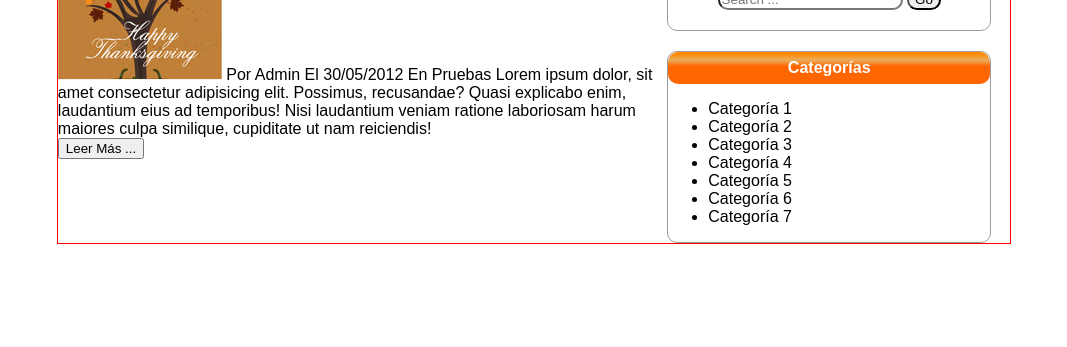
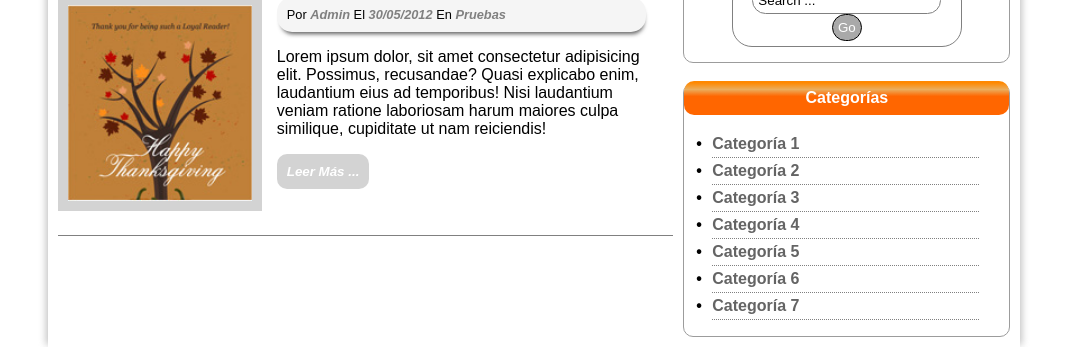
Before and after one commit to elescobars/pw15162022, a plain HTML site: page PracticaCSS03/index.html in a window 1280 px wide. Shown: the part 615-962 px from the top of the page, without its empty margins (106-1173 px from the left). Before the commit the page ends 859 px from the top, so only its background shows below. Drawn offline with Linux system fonts and the light colour scheme.

Commit message:
Practica CSS03 Terminada

```diff
--- a/PracticaCSS03/css/styles.css
+++ b/PracticaCSS03/css/styles.css
@@ -23,6 +23,28 @@ header nav ul li {
     font-weight: bold;
 }
 
+section article ul {
+    margin-left: -12px;
+    color: #646464;
+    font-weight: bold;
+    list-style: none;
+}
+
+section article ul li {
+    border-bottom: 1px dotted grey;
+    padding: 4px 0px;
+    margin-right: 30px;
+}
+
+section article ul li::before {
+    content: "\2022";
+    color: #000000;
+    font-weight: bold;
+    display: inline-block;
+    width: 1em;
+    margin-left: -1em;
+}
+
 #iconred {
     float: right;
     margin-top: 20px;
@@ -41,14 +63,16 @@ header nav ul li {
 }
 
 .contenido {
-    width: 93%;
+    width: 95%;
     margin: 0px auto;
-    border: 1px solid red;
     display: flex;
+    box-shadow: -5px 1px 7px -3px #afafafbf, 5px 1px 7px -3px #afafafbf;
 }
 
 .sidebar {
     width: 34%;
+    margin-right: 10px;
+    margin-bottom: 10px;
 }
 
 section.sidebar article {
@@ -58,7 +82,52 @@ section.sidebar article {
 }
 
 .posts {
-    width: 64%
+    width: 64%;
+    padding: 0px 10px;
+}
+
+.posts article {
+    border-bottom: 1px solid #808080;
+    padding: 20px 0px;
+}
+
+#titularpost {
+    border: 10px solid #d3d3d3;
+    margin-right: 10px;
+    margin-top: 10px;
+    display: inline-block;
+    width: 30%;
+}
+
+.autoria {
+    padding: 10px;
+    border: none;
+    background-color: #f5f5f5;
+    border-radius: 15px;
+    font-size: 0.8em;
+    box-shadow: 1px 5px 4px -3px #2b2b2bbf;
+}
+
+.author {
+    font-weight: bold;
+    font-style: italic;
+    color: #808080;
+}
+
+.postdescr {
+    display: inline-block;
+    width: 60%;
+    vertical-align: top;
+}
+
+.postdescr input {
+    padding: 10px;
+    border: none;
+    border-radius: 10px;
+    background-color: #d3d3d3;
+    color: #ffffff;
+    font-style: oblique;
+    font-weight: bold;
 }
 
 .titulonaranja {
@@ -68,15 +137,46 @@ section.sidebar article {
     text-align: center;
     list-style: none;
     margin: 0px;
-    padding: 7px 0px;
+    margin-top: -3px;
+    padding: 8px 0px;
     border-radius: 10px;
+}
+
+.titulogris {
+    font-weight: bold;
+    font-size: 2em;
+    color:#8a8a8a;
+}
+
+.contenidosidebarsearch {
+    margin: 15px auto;
+    padding: 5px;
+    text-align: center;
+    border-radius: 20px;
+    border: 1px solid #808080;
+    width: 218px;
+}
+
+.contenidosidebarsearch input {
+    text-align: left;
+    border-radius: 15px;
+    border: 1px solid #808080;
+    padding: 5px;
+}
+
+.contenidosidebarsearch input[type="submit"] {
+    background-color: #a9a9a9;
+    border: 1px solid #000000;
+    color: #ffffff;
 }
 
 .contenidosidebar {
     margin: 20px 5px;
     text-align: center;
+    border-radius: 10px;
 }
 
-div.contenidosidebar input {
-    border-radius: 10px;
+::placeholder {
+    color: black;
+    opacity: 1;
 }
--- a/PracticaCSS03/index.html
+++ b/PracticaCSS03/index.html
@@ -38,11 +38,15 @@
             <article>
                 <span class="titulogris">T&iacute;tulo del Post</span>
                 <br>
-                <img src="img/img-post.jpg" alt="">
-                <span class="autoria">Por Admin El 30/05/2012 En Pruebas</span>
-                <span>Lorem ipsum dolor, sit amet consectetur adipisicing elit. Possimus, recusandae? Quasi explicabo enim, laudantium eius ad temporibus! Nisi laudantium veniam ratione laboriosam harum maiores culpa similique, cupiditate ut nam reiciendis!</span>
-                <br>
-                <input type="submit" value="Leer M&aacute;s ...">
+
+                <img src="img/img-post.jpg" alt="" id="titularpost">
+
+                <div class="postdescr">
+                    <p class="autoria">Por <span class="author">Admin</span> El <span class="author">30/05/2012</span> En <span class="author">Pruebas</span></p>
+                    <p>Lorem ipsum dolor, sit amet consectetur adipisicing elit. Possimus, recusandae? Quasi explicabo enim, laudantium eius ad temporibus! Nisi laudantium veniam ratione laboriosam harum maiores culpa similique, cupiditate ut nam reiciendis!</p>
+                    <input type="submit" value="Leer M&aacute;s ...">
+                </div>
+
             </article>
         </section>
 
@@ -58,7 +62,7 @@
             </article>
             <article>
                 <p class="titulonaranja">Buscador</p>
-                <div class="contenidosidebar">
+                <div class="contenidosidebarsearch">
                     <input type="search" placeholder="Search ...">
                     <input type="submit" value="Go">
                 </div>
```
